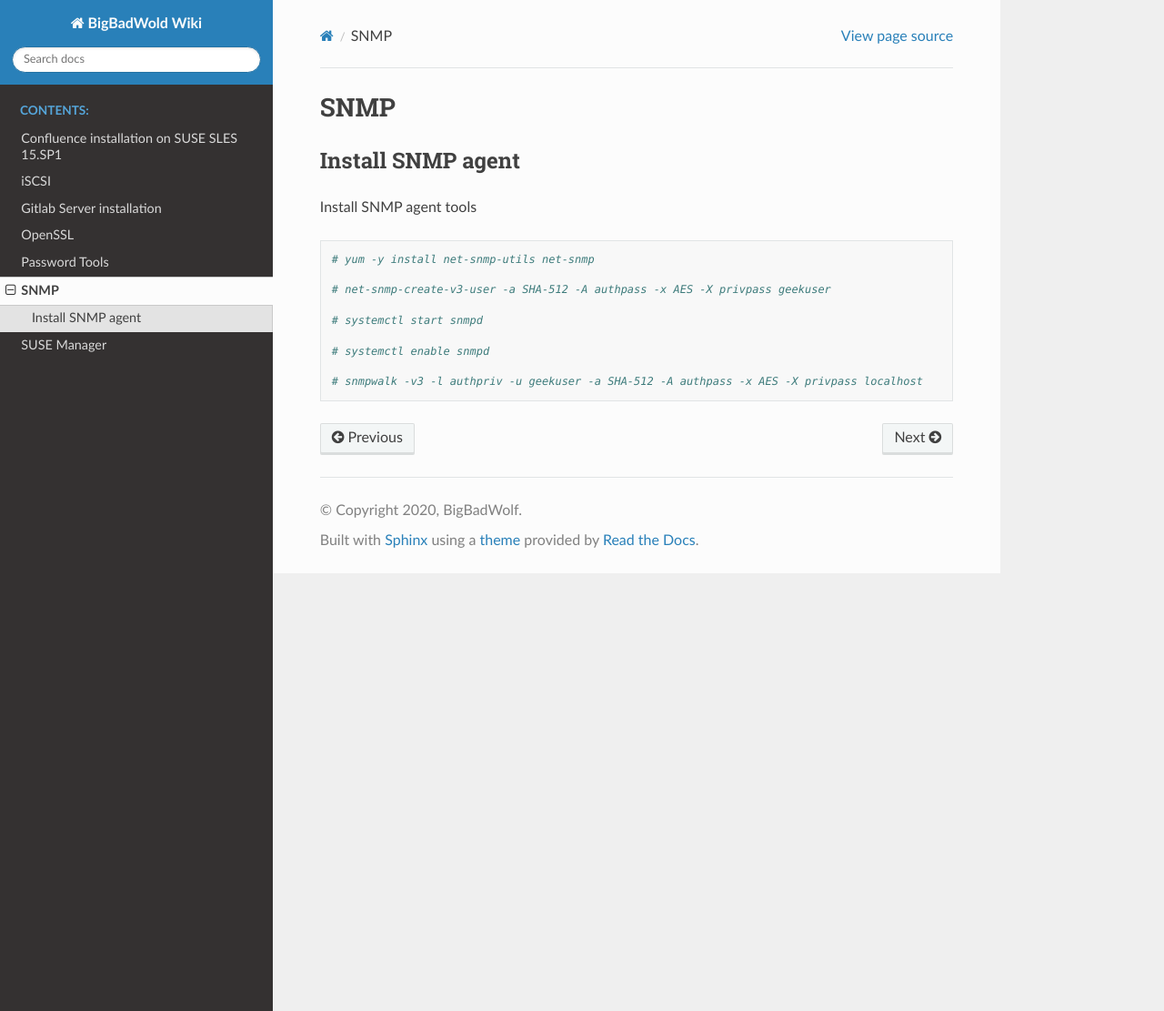
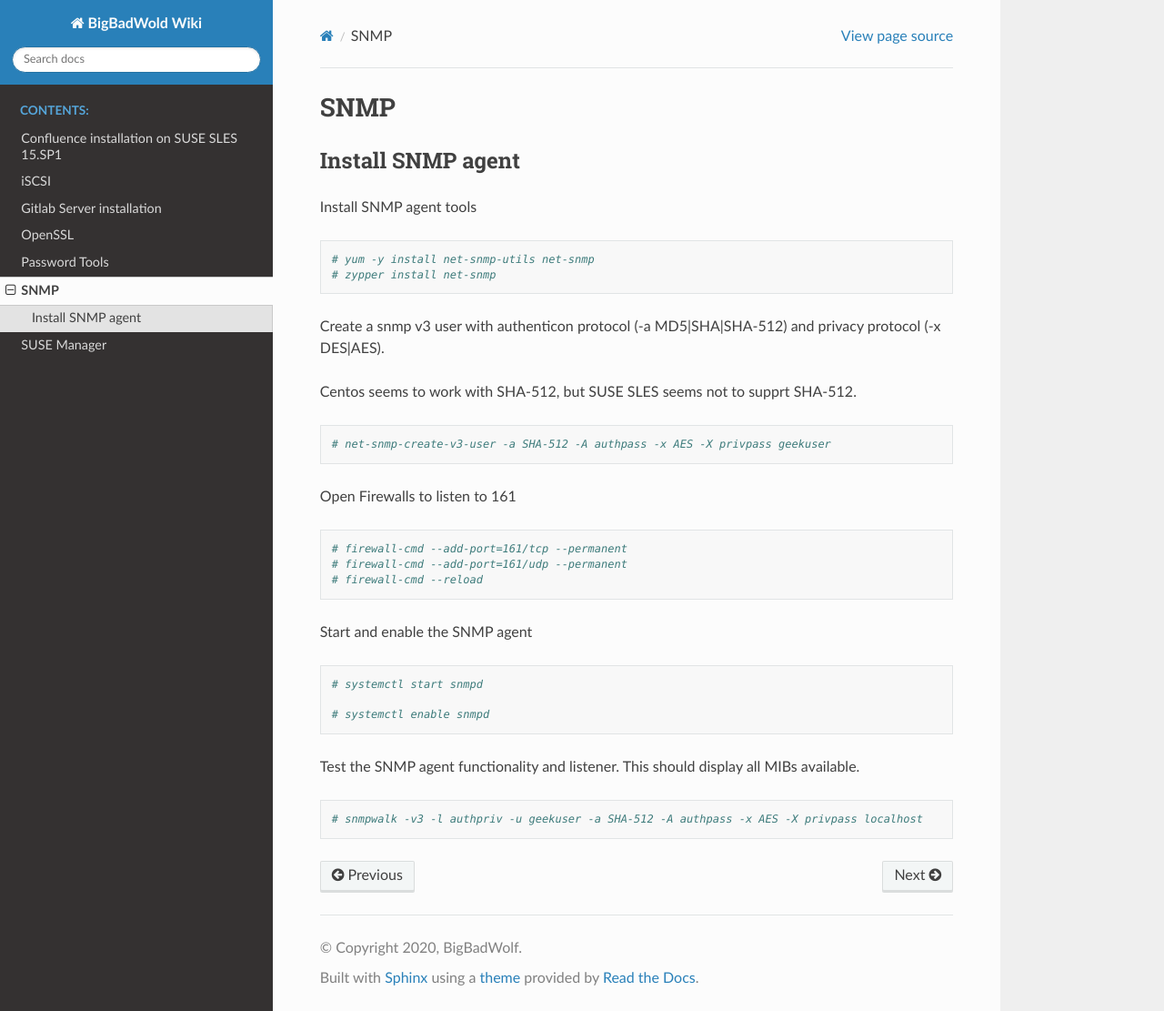
Before and after one commit to p3ll1n0r3/readthedocs, a Sphinx documentation site: the page built from docs/snmp.rst, in a window 1280 px wide and 1111 px high. Shown: the whole window at 91% size. Built offline with Sphinx 7.4.7 and the Read the Docs theme 2.0.0, drawn with Linux system fonts in a browser that asks for light colours.

Commit message:
Update snmp.rst

```diff
--- a/docs/snmp.rst
+++ b/docs/snmp.rst
@@ -7,14 +7,47 @@ Install SNMP agent
 
 Install SNMP agent tools
 
+
 .. code-block:: shell
 
    # yum -y install net-snmp-utils net-snmp
+   # zypper install net-snmp
+
+
+Create a snmp v3 user with authenticon protocol (-a MD5|SHA|SHA-512) and privacy protocol (-x DES|AES).
+
+Centos seems to work with SHA-512, but SUSE SLES seems not to supprt SHA-512.
+
+
+.. code-block:: shell
 
    # net-snmp-create-v3-user -a SHA-512 -A authpass -x AES -X privpass geekuser
+
+
+Open Firewalls to listen to 161
+
+.. code-block:: shell
+
+   # firewall-cmd --add-port=161/tcp --permanent
+   # firewall-cmd --add-port=161/udp --permanent
+   # firewall-cmd --reload
+
+
+Start and enable the SNMP agent
+
+
+.. code-block:: shell
 
    # systemctl start snmpd
 
    # systemctl enable snmpd
 
+
+
+
+Test the SNMP agent functionality and listener. This should display all MIBs available.
+
+
+.. code-block:: shell
+
    # snmpwalk -v3 -l authpriv -u geekuser -a SHA-512 -A authpass -x AES -X privpass localhost
```
